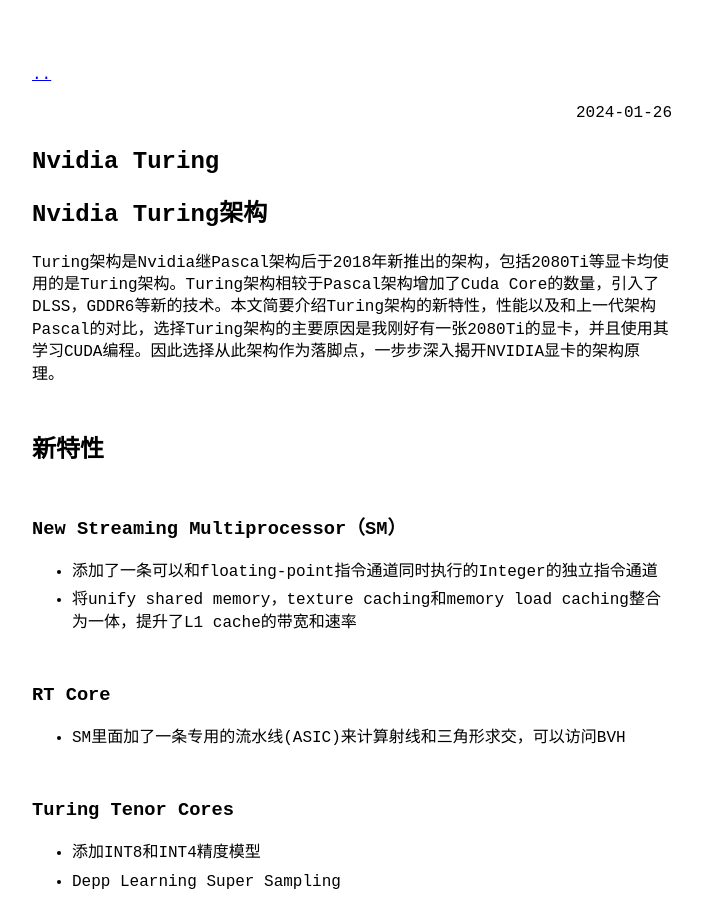
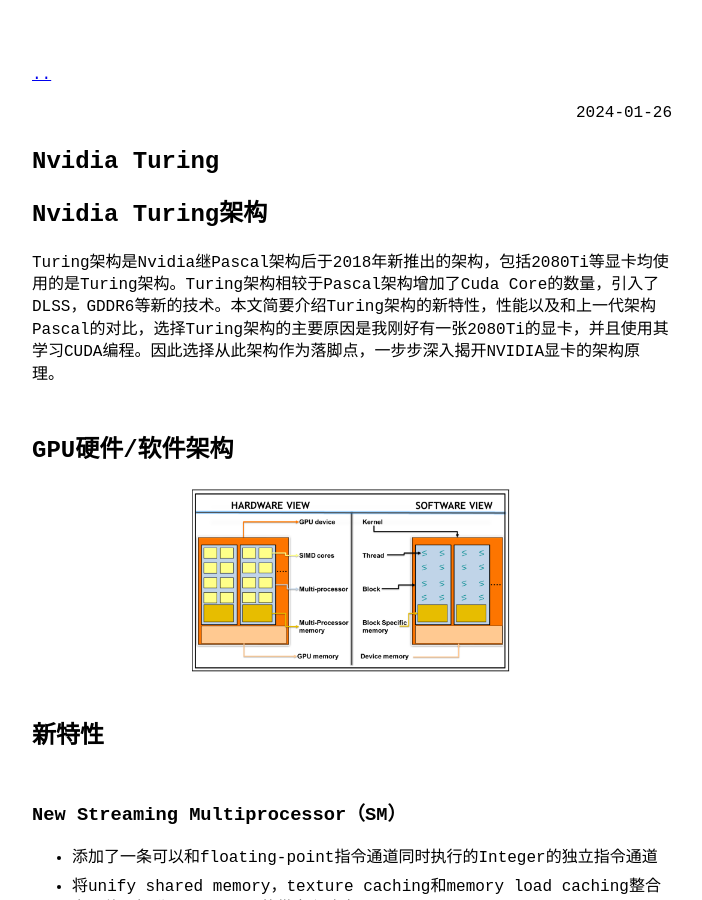
Before and after one commit to Daydream0929/daydream0929.github.io, a Jekyll site: the page built from _posts/2024-01-26-nvidia-turing.md, in a window 1280 px wide and 900 px high. Shown: the whole window, without its empty margins (288-990 px from the left). Built offline with Jekyll 4.4.1, drawn with Linux system fonts in a browser that asks for light colours; our own code applies the rules of GitHub Pages for plain Markdown files.

Commit message:
update 2024-01-26 nvidia turing

```diff
--- a/_posts/2024-01-26-nvidia-turing.md
+++ b/_posts/2024-01-26-nvidia-turing.md
@@ -1,6 +1,9 @@
 # Nvidia Turing架构
 
 Turing架构是Nvidia继Pascal架构后于2018年新推出的架构，包括2080Ti等显卡均使用的是Turing架构。Turing架构相较于Pascal架构增加了Cuda Core的数量，引入了DLSS，GDDR6等新的技术。本文简要介绍Turing架构的新特性，性能以及和上一代架构Pascal的对比，选择Turing架构的主要原因是我刚好有一张2080Ti的显卡，并且使用其学习CUDA编程。因此选择从此架构作为落脚点，一步步深入揭开NVIDIA显卡的架构原理。
+
+## GPU硬件/软件架构
+<img src="https://raw.githubusercontent.com/Daydream0929/daydream0929.github.io/master/_screenshots/image-20240128233856346.png" width="50%" height=auto class="center"/>
 
 ## 新特性
 
```
Also changed, not shown: _screenshots/image-20240128233856346.png (added).
